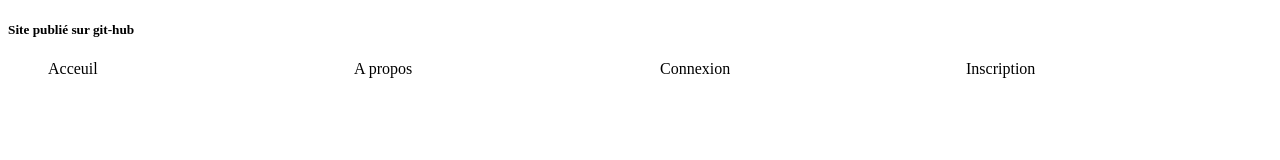
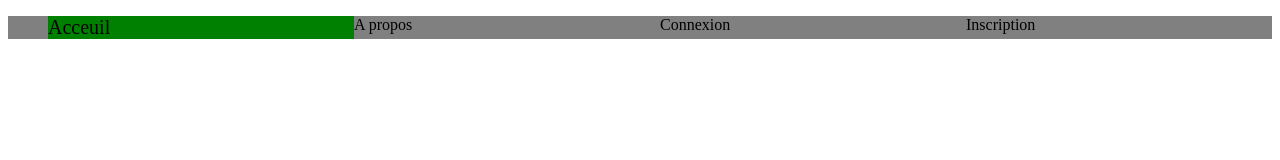
Before and after one commit to rafanomezantsoarivelo/git-mandresy, a plain HTML site: page index.html in a window 1280 px wide. In both pictures the pointer is over the item "Acceuil". Drawn offline with Linux system fonts and the light colour scheme.

Commit message:
Update index.html

```diff
--- a/index.html
+++ b/index.html
@@ -7,16 +7,20 @@
     <title>Test git </title>
      <style>
         ul{
+            background: gray;
             display: flex;
         }
         ul li{
             list-style-type: none;
             width: 500px;
         }
+         ul li:hover{
+             background: green;
+             font-size: 20px;
+         }
     </style>
 </head>
 <body>
-    <h5>Site publié sur git-hub</h5>
      <ul >
         <li>Acceuil</li>
         <li>A propos</li>
```
